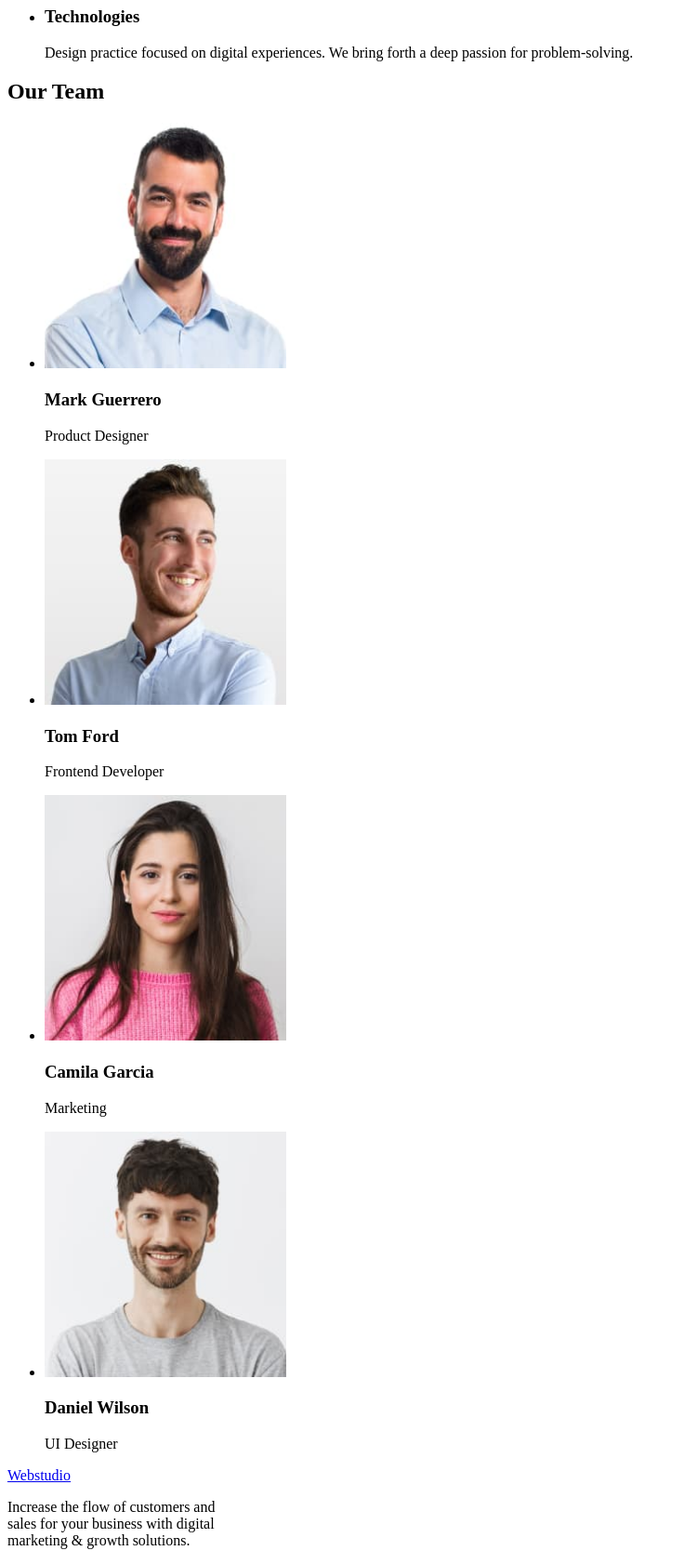
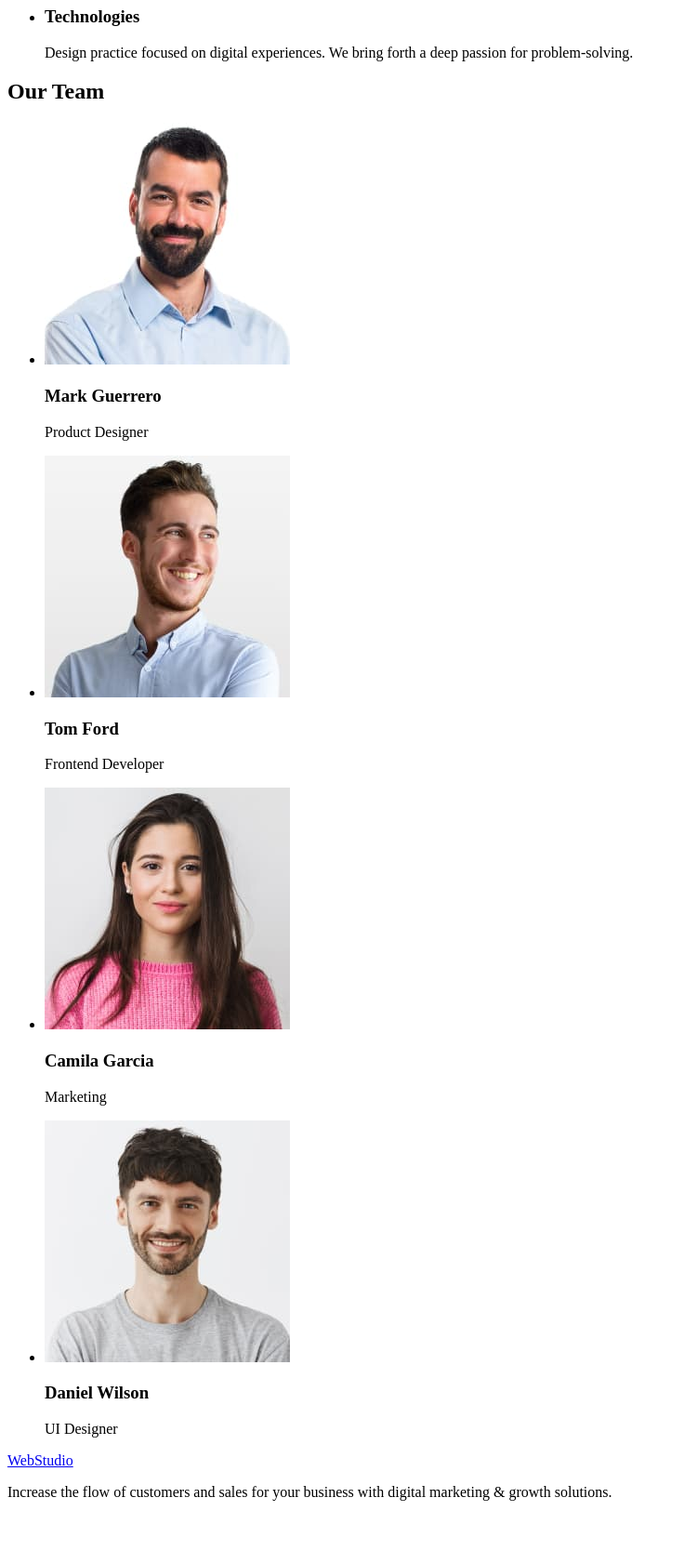
Before and after one commit to Olena-Synytsia/goit-markup-hw-01, a plain HTML site: page index.html in a window 1280 px wide. Shown: the part 480-2162 px from the top of the page at 93% size, without its empty margins (0-736 px from the left). After the commit the page ends 2110 px from the top, so only its background shows below. Drawn offline with Linux system fonts and the light colour scheme.

Commit message:
Work on mistakes

```diff
--- a/index.html
+++ b/index.html
@@ -8,11 +8,11 @@
   <body>
     <header>
       <nav>
-        <a href="#">Webstudio</a>
+        <a href="./index.html">WebStudio</a>
         <ul>
-          <li>Studio</li>
-          <li>Portfolio</li>
-          <li>Contacts</li>
+          <li><a href=""></a>Studio</li>
+          <li><a href=""></a>Portfolio</li>
+          <li><a href=""></a>Contacts</li>
         </ul>
       </nav>
       <address>
@@ -32,6 +32,7 @@
         <button type="button">Order Service</button>
       </section>
       <section>
+        <h2 hidden>hidden</h2>
         <ul>
           <li>
             <h3>Strategy</h3>
@@ -70,8 +71,8 @@
             <img
               src="./images/img-3.jpg"
               alt="Man 1"
-              width="260"
-              height="264"
+              width="264"
+              height="260"
             />
             <h3>Mark Guerrero</h3>
             <p>Product Designer</p>
@@ -80,8 +81,8 @@
             <img
               src="./images/img-2.jpg"
               alt="Man 2"
-              width="260"
-              height="264"
+              width="264"
+              height="260"
             />
             <h3>Tom Ford</h3>
             <p>Frontend Developer</p>
@@ -90,14 +91,14 @@
             <img
               src="./images/img-1.jpg"
               alt="Woman"
-              width="260"
-              height="264"
+              width="264"
+              height="260"
             />
             <h3>Camila Garcia</h3>
             <p>Marketing</p>
           </li>
           <li>
-            <img src="./images/img.jpg" alt="Man 3" width="260" height="264" />
+            <img src="./images/img.jpg" alt="Man 3" width="264" height="260" />
             <h3>Daniel Wilson</h3>
             <p>UI Designer</p>
           </li>
@@ -105,10 +106,9 @@
       </section>
     </main>
     <footer>
-      <a href="#">Webstudio</a>
+      <a href="./index.html">WebStudio</a>
       <p>
-        Increase the flow of customers and <br />
-        sales for your business with digital <br />
+        Increase the flow of customers and sales for your business with digital
         marketing & growth solutions.
       </p>
     </footer>
```
